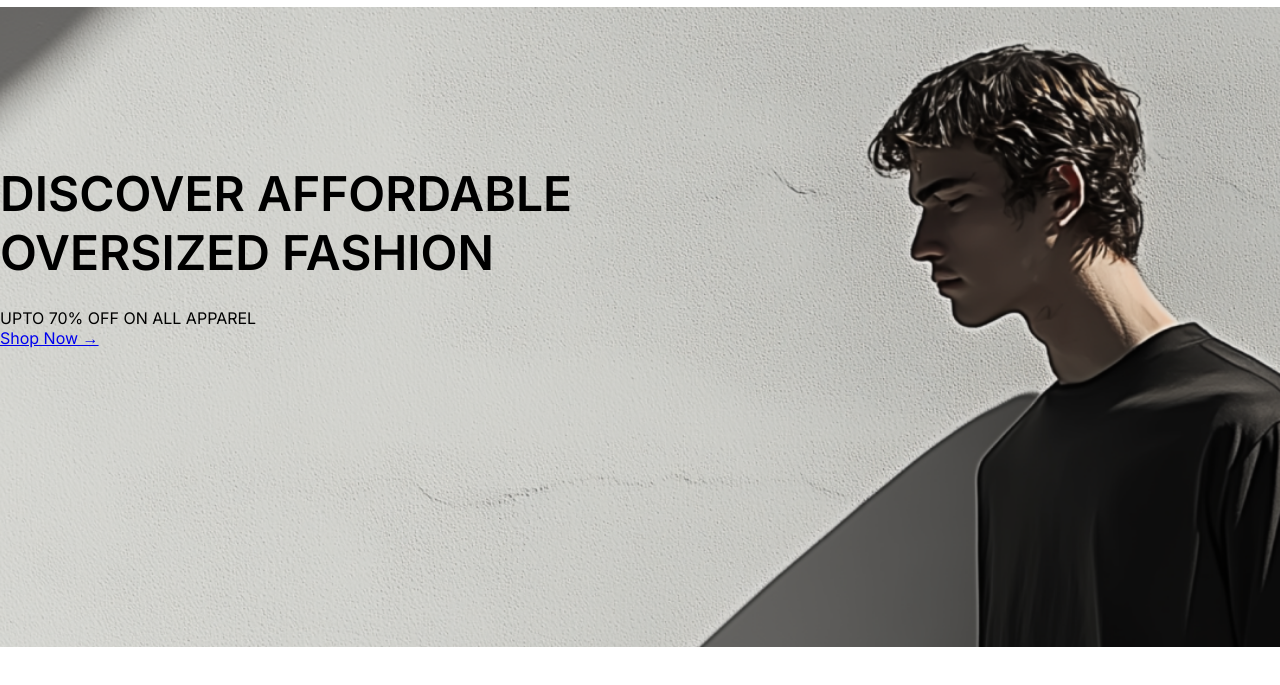
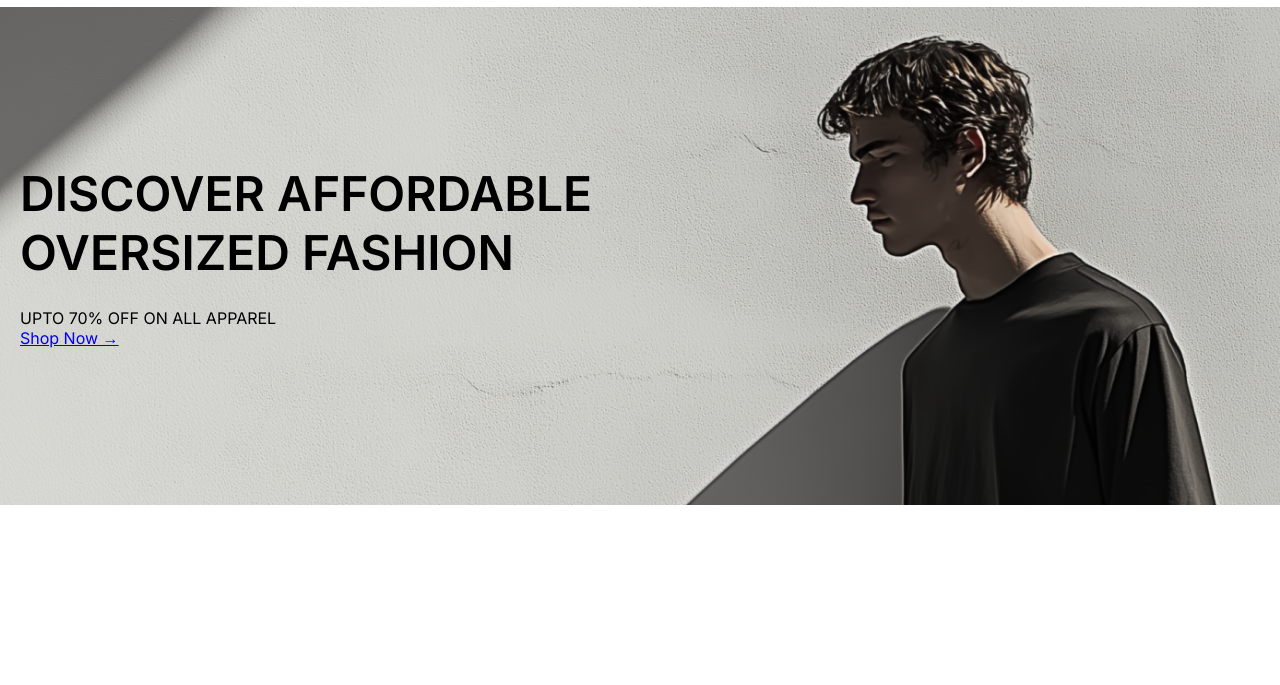
Before and after one commit to harisdev-netizen/runaway-theme, a website: page index.html in a window 1280 px wide. Shown: the part 79-764 px from the top of the page. Drawn offline with Linux system fonts and the light colour scheme.

Commit message:
fix: BANNER CONTENT
banner content bug fixed

```diff
--- a/index.html
+++ b/index.html
@@ -47,10 +47,12 @@
 
   <main>
     <section class="banner">
-      <div class="banner__content">
-        <h1 class="banner__title">DISCOVER AFFORDABLE OVERSIZED FASHION</h1>
-        <p class="banner__subtitle">UPTO 70% OFF ON ALL APPAREL</p>
-        <a href="#" class="banner__button">Shop Now →</a>
+      <div class="banner__container">
+        <div class="banner__content">
+          <h1 class="banner__title">DISCOVER AFFORDABLE OVERSIZED FASHION</h1>
+          <p class="banner__subtitle">UPTO 70% OFF ON ALL APPAREL</p>
+          <a href="#" class="banner__button">Shop Now →</a>
+        </div>
       </div>
       <div class="banner__image">
         <img src="./assets/images/header-banner.png" alt="Fashion Model" class="banner__image-img">
--- a/sass/components/_banner.scss
+++ b/sass/components/_banner.scss
@@ -1,14 +1,14 @@
 .banner {
   max-width: 100%;
   width: 100%;
-  min-height: $banner-height;
+  // min-height: $banner-height;
   position: relative;
 
-  .container {
+  &__container {
     max-width: 1240px;
     width: 100%;
     margin: 0 auto;
-    padding: 0 15px;
+    // padding: 0 15px;
 
     display: flex;
     flex-direction: column;
@@ -22,7 +22,7 @@
     height: 100%;
     position: absolute;
     top: 0;
-    left: 0;
+    // left: 0;
 
     &-img {
       width: 100%;
@@ -36,9 +36,6 @@
     width: 100%;
     padding-block: 157px;
     position: relative;
-    // top: 50%;
-    // left: 14%;
-    // transform: translateY(-50%);
     color: $color-black;
     text-align: left;
     z-index: 2;
```
Also changed, not shown: css/style.css, 1 other file.
